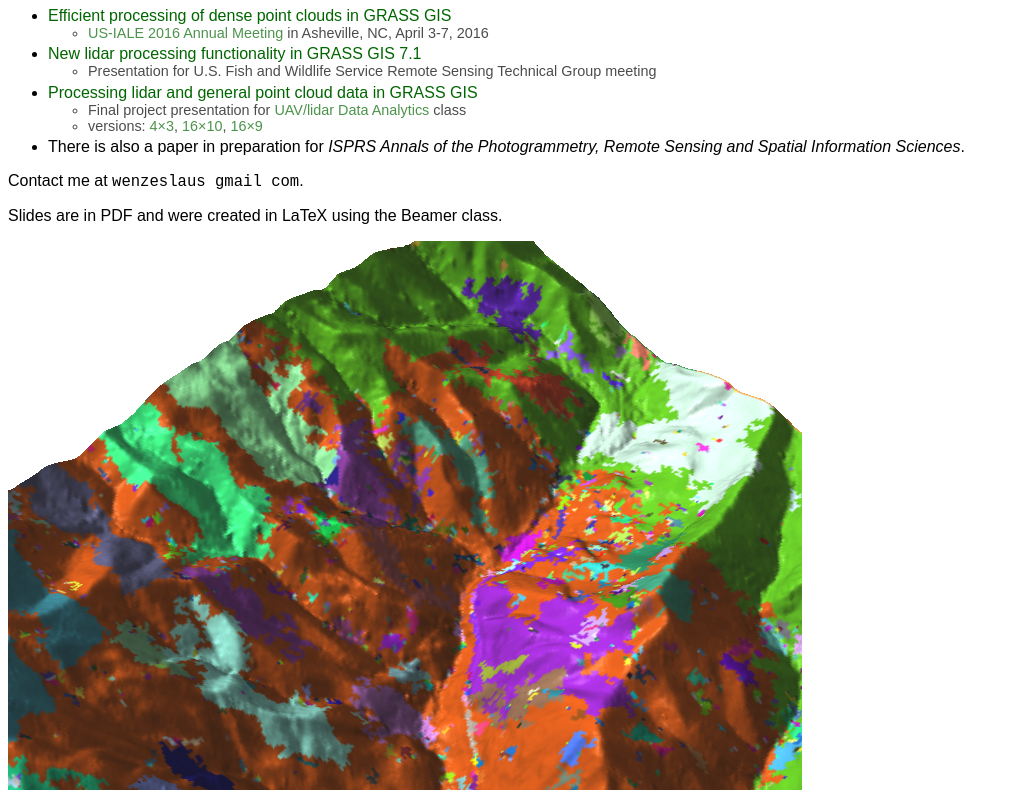
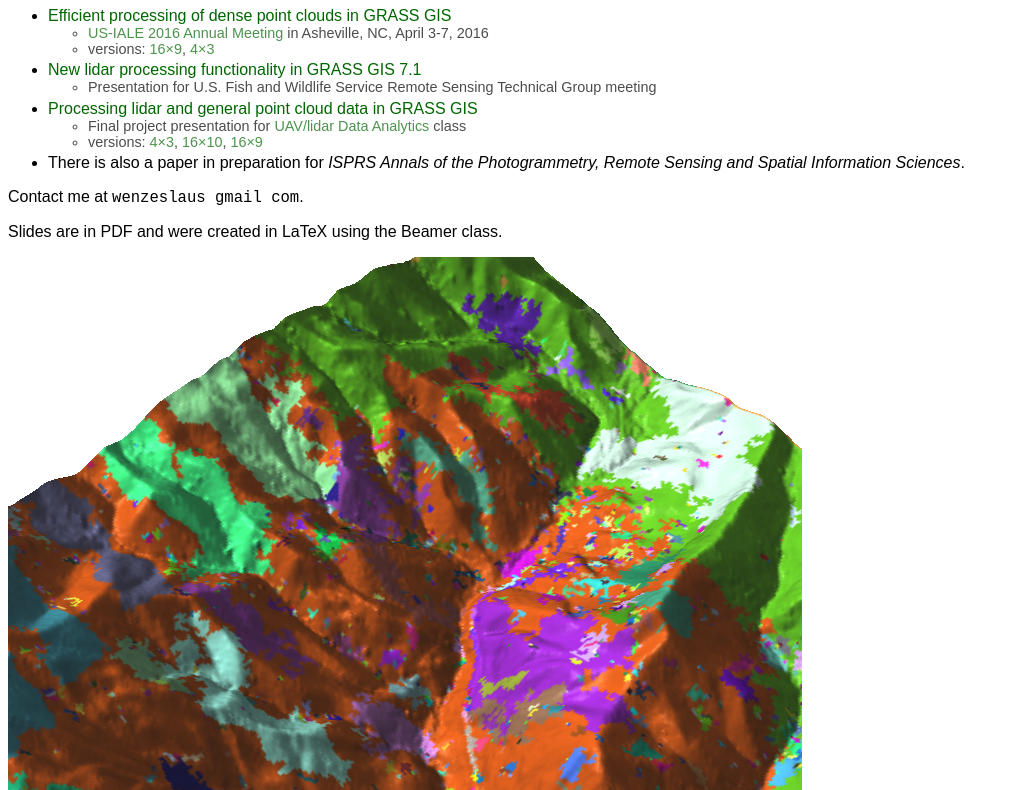
Before and after one commit to wenzeslaus/grass-lidar-talks, a plain HTML site: page index.html in a window 1280 px wide. Shown: the part 73-863 px from the top of the page, without its empty margins (0-1019 px from the left). Drawn offline with Linux system fonts and the light colour scheme.

Commit message:
add 4:3 version for US-ISLE

```diff
--- a/index.html
+++ b/index.html
@@ -55,6 +55,9 @@
             <ul>
                 <li><a href="http://www.usiale.org/asheville2016/presentation-details/18605">US-IALE 2016 Annual Meeting</a>
                     in Asheville, NC, April 3-7, 2016
+                <li>versions:
+                    <a href="vpetras_grass_lidar_usiale.pdf">16&times;9</a>,
+                    <a href="vpetras_grass_lidar_usiale_4x3.pdf">4&times;3</a>
             </ul>
         <li>
             <a href="petras_grass_lidar_fws.pdf">New lidar processing functionality in GRASS GIS 7.1</a>
```
Also changed, not shown: 1 other file.
